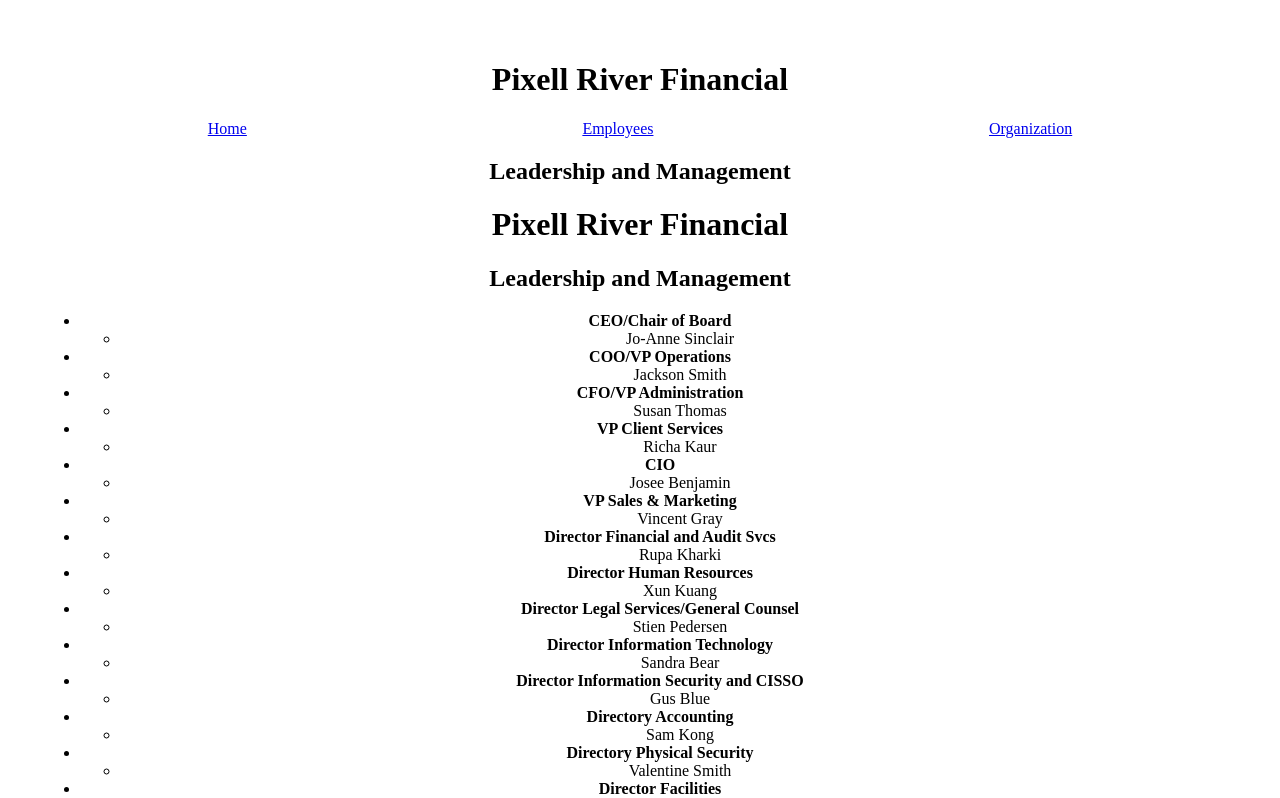
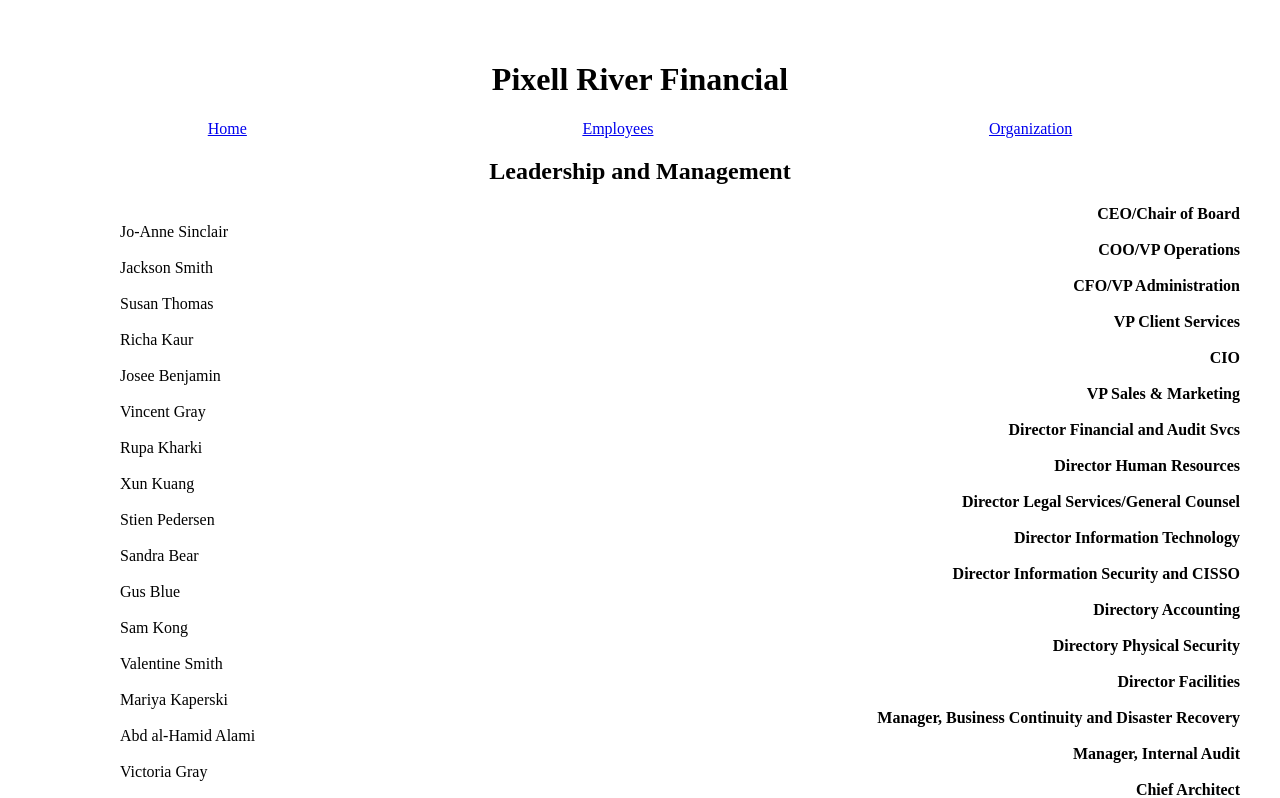
Before and after one commit to shannon1116/fsd-lab, a React (Vite) app: page /organization in a window 1280 px wide. Shown: the top 798 px of the page. Built offline with nearby package versions, Linux system fonts and the light colour scheme.

Commit message:
Added css to make the organization page look the way it was supposed to.

```diff
--- a/src/components/departments/departments.tsx
+++ b/src/components/departments/departments.tsx
@@ -10,9 +10,6 @@ function DepartmentsDisplay({
 }) {
     return (
         <>
-        <header>
-            <h1>Pixell River Financial</h1>
-        </header>
             <h2>Employees</h2>
             <ul>
                 {defaultDepartmentEmployees.map(department =>(
--- /dev/null
+++ b/src/components/organization/organization.css
@@ -0,0 +1,9 @@
+.roles {
+    list-style: none;
+    text-align: right;
+}
+
+.employees {
+    list-style: none;
+    text-align: left;
+}
--- a/src/components/organization/organization.tsx
+++ b/src/components/organization/organization.tsx
@@ -1,5 +1,6 @@
 import type { Roles } from './role';
 import { pixellRiverLeadershipRoles } from './role';
+import "./organization.css";
 
 function OrganizationDisplay({
     rolesEmployees
@@ -8,17 +9,14 @@ function OrganizationDisplay({
 }) {
     return (
         <>
-        <header>
-            <h1>Pixell River Financial</h1>
-        </header>
             <h2>Leadership and Management</h2>
             <ul>
                 {rolesEmployees.map(role =>(
-                    <li key={role.name}>
+                    <li className="roles" key={role.name}>
                         <strong>{role.name}</strong>
-                            <ul>
+                            <ul >
                                 {role.employees.map(employee => (
-                                    <li key={role.name}>
+                                    <li className="employees" key={role.name}>
                                         {employee.firstName} {employee.lastName}
                                     </li>
                                 ))}
--- a/src/components/pages/organization/organization-page.tsx
+++ b/src/components/pages/organization/organization-page.tsx
@@ -2,18 +2,10 @@ import type { Roles, Employees } from "../../organization/role";
 import { pixellRiverLeadershipRoles } from "../../organization/role";
 import OrganizationList from "../../organization/organization";
 
-function Organization(
-    {
-        roles
-    }:
-    {
-        roles: Roles[]
-    }
-) {
+function Organization() {
     return(
         <>
         <main>
-        <h2>Leadership and Management</h2>
         <OrganizationList />
         </main>
         </>
```
